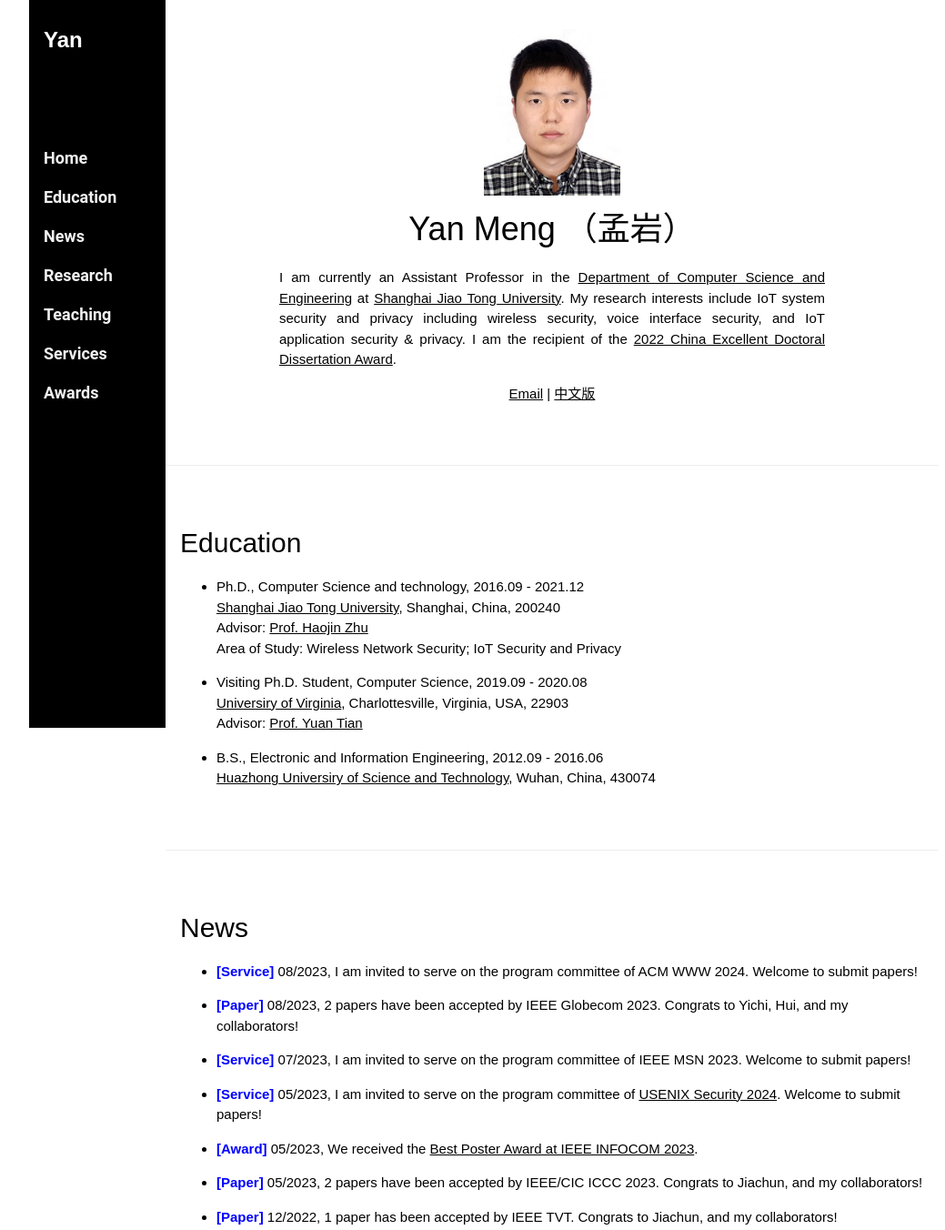
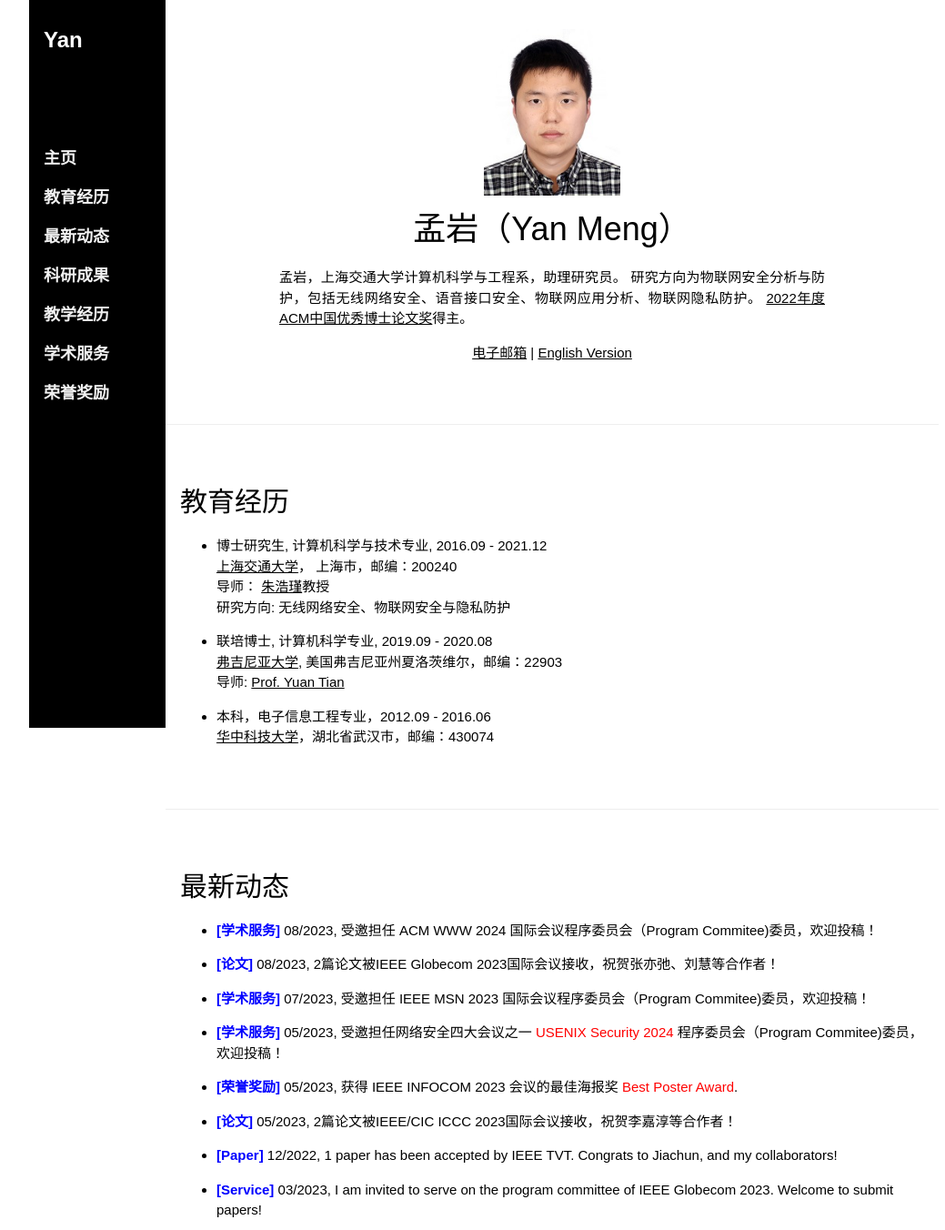
Before and after one commit to yan4meng/yan4meng.github.io, a plain HTML site: page index_cn.html in a window 1280 px wide. Shown: the top 1352 px of the page at 91% size, without its empty margins (108-1147 px from the left). Drawn offline with Linux system fonts and the light colour scheme.

Commit message:
Add files via upload
update chinese version

```diff
--- a/index_cn.html
+++ b/index_cn.html
@@ -33,13 +33,13 @@
     <h3><b>Yan</b></h3>
   </div>
   <div class="w3-padding-64 w3-text-light-grey w3-large" style="font-weight:bold">
-    <a href="#home" class="w3-bar-item w3-button">Home</a>
-	<a href="#education" class="w3-bar-item w3-button">Education</a>
-    <a href="#news" class="w3-bar-item w3-button">News</a>
-    <a href="#publications" class="w3-bar-item w3-button">Research</a>
-	<a href="#teaching" class="w3-bar-item w3-button">Teaching</a>
-    <a href="#service" class="w3-bar-item w3-button">Services</a>
-    <a href="#award" class="w3-bar-item w3-button">Awards</a>
+    <a href="#home" class="w3-bar-item w3-button">主页</a>
+	<a href="#education" class="w3-bar-item w3-button">教育经历</a>
+    <a href="#news" class="w3-bar-item w3-button">最新动态</a>
+    <a href="#publications" class="w3-bar-item w3-button">科研成果</a>
+	<a href="#teaching" class="w3-bar-item w3-button">教学经历</a>
+    <a href="#service" class="w3-bar-item w3-button">学术服务</a>
+    <a href="#award" class="w3-bar-item w3-button">荣誉奖励</a>
   </div>
 </nav>
 
@@ -62,13 +62,14 @@
 <!-- The Home Section -->
     <div class="w3-container w3-center w3-padding-32" id="home">
       <img style="width: 50%;max-width: 150px" alt="profile photo" src="images/Yan_Meng.jpg">
-      <h1>Yan Meng （孟岩）</h1>
+      <h1>孟岩（Yan Meng）</h1>
         <p class="w3-justify" style="width:100%;border:0px;border-spacing:0px;border-collapse:separate;margin-right:auto;margin-left:auto;max-width:600px">
-        I am currently an Assistant Professor in the <a href="https://www.cs.sjtu.edu.cn">Department of Computer Science and Engineering</a> at <a href="http://www.sjtu.edu.cn">Shanghai Jiao Tong University</a>.
-		My research interests include IoT system security and privacy including wireless security, voice interface security, and IoT application security & privacy. I am the recipient of the <a href="https://www.acmturc.com/2023/cn/doctoral_thesis_award.html"> 2022 China Excellent Doctoral Dissertation Award</a>.
+        孟岩，上海交通大学计算机科学与工程系，助理研究员。
+		研究方向为物联网安全分析与防护，包括无线网络安全、语音接口安全、物联网应用分析、物联网隐私防护。
+		<a href="https://www.acmturc.com/2023/cn/doctoral_thesis_award.html">2022年度ACM中国优秀博士论文奖</a>得主。
         </p>
         <p class="w3-center">
-          <a href="mailto:yan_meng@sjtu.edu.cn">Email</a> | <a href="./index_cn.html"> 中文版</a>
+          <a href="mailto:yan_meng@sjtu.edu.cn">电子邮箱</a> | <a href="./index.html"> English Version</a>
         </p>
         </tbody></table>
   </div>
@@ -76,19 +77,19 @@
 
 <!-- The Education Section -->
   <div class="w3-container w3-padding-32" id="education">
-  <h2> Education </h2>
+  <h2> 教育经历 </h2>
 	<ul>
-	<p><li>Ph.D., Computer Science and technology, 2016.09 - 2021.12<br/>
-		<a href="http://www.sjtu.edu.cn">Shanghai Jiao Tong University</a>, Shanghai, China, 200240<br/>
-		Advisor: <a href="https://nsec.sjtu.edu.cn/~hjzhu/">Prof. Haojin Zhu</a><br/>
-		Area of Study: Wireless Network Security; IoT Security and Privacy
+	<p><li>博士研究生, 计算机科学与技术专业, 2016.09 - 2021.12<br/>
+		<a href="http://www.sjtu.edu.cn">上海交通大学</a>， 上海市，邮编：200240<br/>
+		导师： <a href="https://nsec.sjtu.edu.cn/~hjzhu/">朱浩瑾</a>教授<br/>
+		研究方向: 无线网络安全、物联网安全与隐私防护
 	</li></p>
-	<p><li>Visiting Ph.D. Student, Computer Science, 2019.09 - 2020.08<br/>
-		<a href="http://virginia.edu">Universiry of Virginia</a>, Charlottesville, Virginia, USA, 22903<br/>
-		Advisor: <a href = "https://ytian.info"> Prof. Yuan Tian</a><br/>
+	<p><li>联培博士, 计算机科学专业, 2019.09 - 2020.08<br/>
+		<a href="http://virginia.edu">弗吉尼亚大学</a>, 美国弗吉尼亚州夏洛茨维尔，邮编：22903<br/>
+		导师: <a href = "https://ytian.info"> Prof. Yuan Tian</a><br/>
 	</li></p>
-	<p><li>B.S., Electronic and Information Engineering, 2012.09 - 2016.06<br/>
-		<a href="http://www.hust.edu.cn/">Huazhong Universiry of Science and Technology</a>, Wuhan, China, 430074<br/>
+	<p><li>本科，电子信息工程专业，2012.09 - 2016.06<br/>
+		<a href="http://www.hust.edu.cn/">华中科技大学</a>，湖北省武汉市，邮编：430074<br/>
 	</li></p>
 	</ul>
   </div>
@@ -97,26 +98,27 @@
 
 <!-- The News Section -->
   <div class="w3-container w3-padding-32" id="news">
-   <h2>News</h2>
+   <h2>最新动态</h2>
    <ul>
 
-	<p><li> <strong><font color="blue"> [Service]</font></strong>
-	  08/2023, I am invited to serve on the program committee of ACM WWW 2024. Welcome to submit papers! </li></p>
+	<p><li> <strong><font color="blue"> [学术服务]</font></strong>
+	  08/2023, 受邀担任 ACM WWW 2024 国际会议程序委员会（Program Commitee)委员，欢迎投稿！ </li></p>
 
-	<p><li> <strong><font color="blue"> [Paper]</font></strong>
-	  08/2023, 2 papers have been accepted by IEEE Globecom 2023. Congrats to Yichi, Hui, and my collaborators! </li></p>
+	<p><li> <strong><font color="blue"> [论文]</font></strong>
+	  08/2023, 2篇论文被IEEE Globecom 2023国际会议接收，祝贺张亦弛、刘慧等合作者！</li></p>
 
-	<p><li> <strong><font color="blue"> [Service]</font></strong>
-	07/2023, I am invited to serve on the program committee of IEEE MSN 2023. Welcome to submit papers! </li></p>
+	<p><li> <strong><font color="blue"> [学术服务]</font></strong>
+	07/2023, 受邀担任 IEEE MSN 2023 国际会议程序委员会（Program Commitee)委员，欢迎投稿！ </li></p>
 
-	<p><li> <strong><font color="blue"> [Service]</font></strong>
-	05/2023, I am invited to serve on the program committee of <a href="https://www.usenix.org/conference/usenixsecurity24/call-for-papers">USENIX Security 2024</a>. Welcome to submit papers! </li></p>
+	<p><li> <strong><font color="blue"> [学术服务]</font></strong>
+	05/2023, 受邀担任网络安全四大会议之一 <font color="red">USENIX Security 2024</font> 程序委员会（Program Commitee)委员，欢迎投稿！ </li></p>
 
-	<p><li> <strong><font color="blue"> [Award]</font></strong>
-	05/2023, We received the <a href="https://infocom2023.ieee-infocom.org/awards"> Best Poster Award at IEEE INFOCOM 2023</a>. </li></p>
 
-	<p><li> <strong><font color="blue"> [Paper]</font></strong>
-	05/2023, 2 papers have been accepted by IEEE/CIC ICCC 2023. Congrats to Jiachun, and my collaborators! </li></p>
+	<p><li> <strong><font color="blue"> [荣誉奖励]</font></strong>
+	05/2023, 获得 IEEE INFOCOM 2023 会议的最佳海报奖 <font color="red">Best Poster Award</font>. </li></p>
+
+	<p><li> <strong><font color="blue"> [论文]</font></strong>
+	05/2023, 2篇论文被IEEE/CIC ICCC 2023国际会议接收，祝贺李嘉淳等合作者！ </li></p>
 
 	<p><li> <strong><font color="blue"> [Paper]</font></strong>
 	12/2022, 1 paper has been accepted by IEEE TVT. Congrats to Jiachun, and my collaborators! </li></p>
```
Also changed, not shown: index.html (+1 -1 lines).
